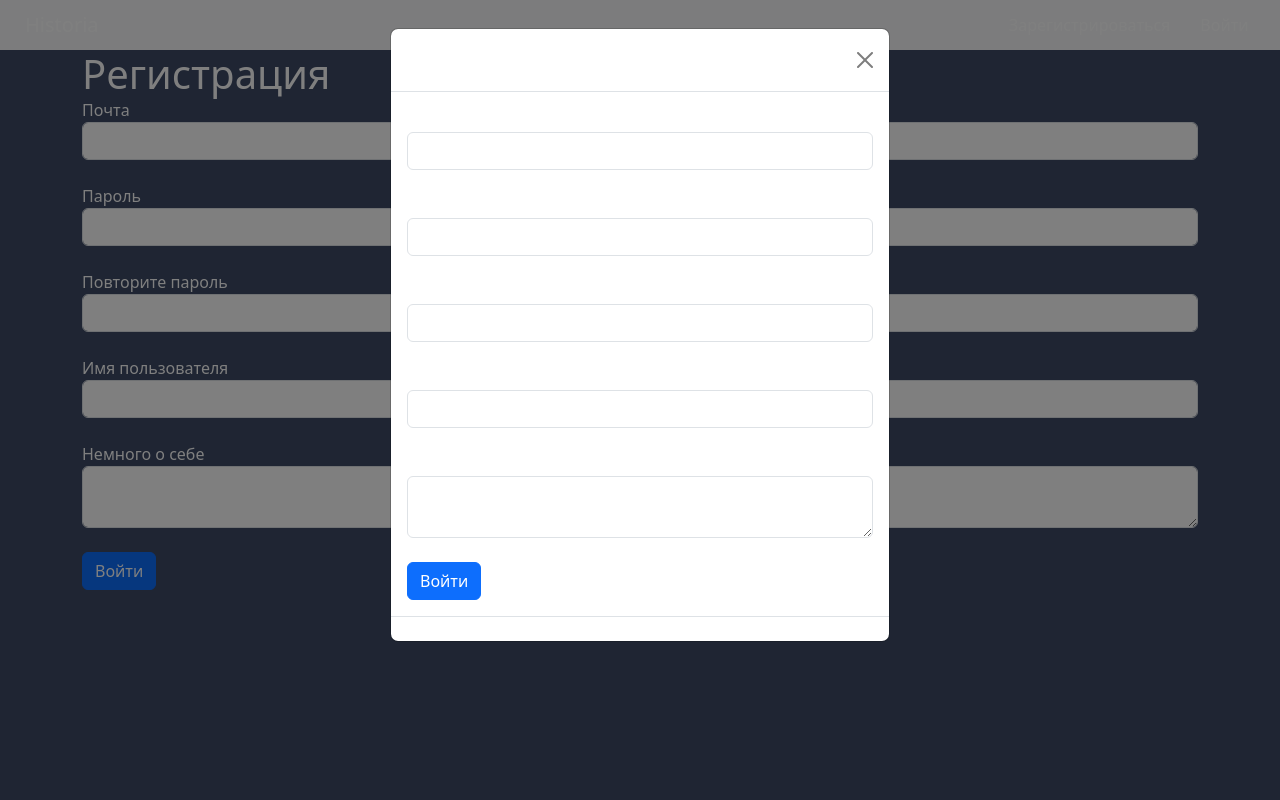
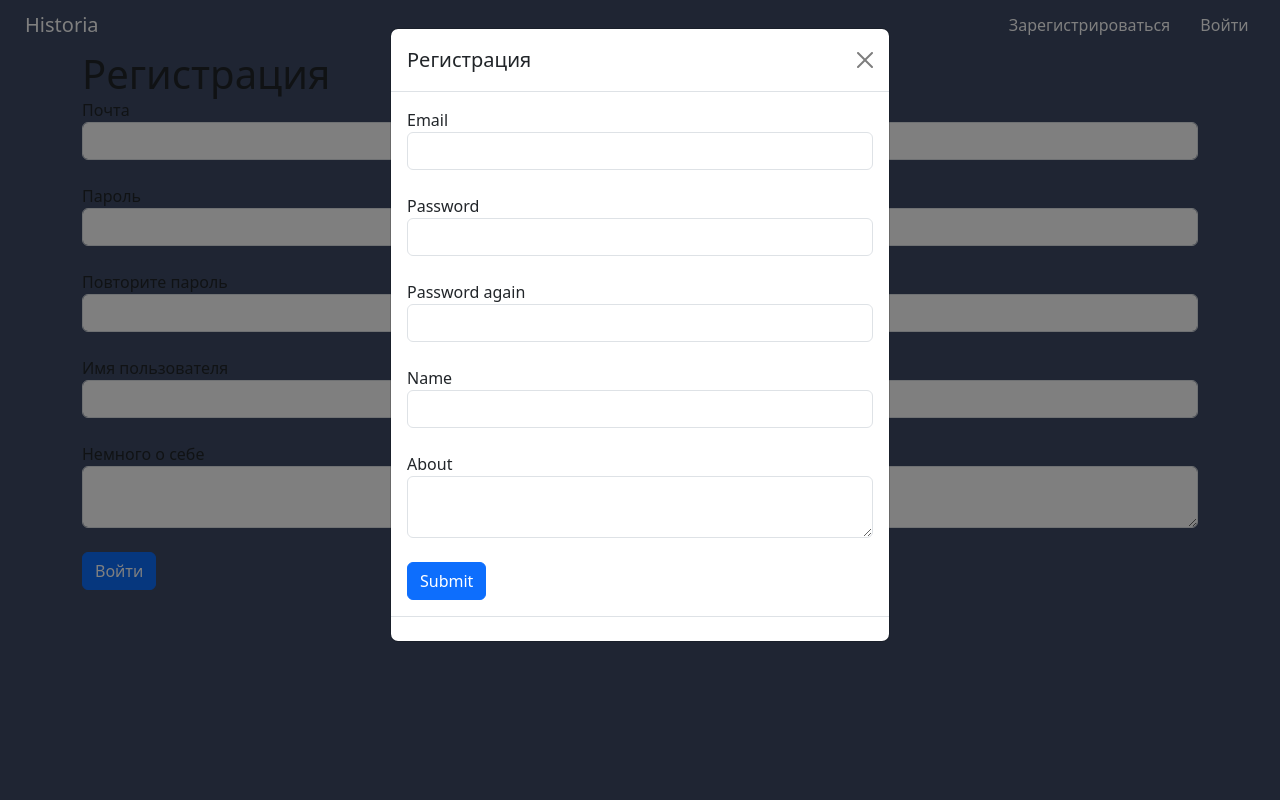
Before and after one commit to Lancet-crow/Historia, a Flask app: template templates/register.html in a window 1280 px wide, after a click on "Зарегистрироваться". Run offline with Flask 3, Linux system fonts and the light colour scheme; the template is opened without the code that fills it: values that come from a table or form of the project are taken from there, most other values are stand-ins (such as "Sample title", 1, 10 or a date in 2020); form fields are guessed from the names that the template uses.

Commit message:
Исправил ошибку с авторизацией пользователя, полностью перенёс систему авторизации на всплывающие окна.

```diff
--- a/main.py
+++ b/main.py
@@ -21,19 +21,32 @@ def load_user(user_id):
 
 @app.route('/', methods=['GET', 'POST'])
 def main_page():
-    form = RegisterForm()
-    if form.validate_on_submit():
-        if form.password.data != form.password_again.data:
-            return render_template('main_page.html', title="Main Page", form=form, message="Пароли не совпадают")
+    reg_form = RegisterForm()
+    log_form = LoginForm()
+
+    if reg_form.validate_on_submit():
+        if reg_form.password.data != reg_form.password_again.data:
+            return render_template('main_page.html', title="Main Page", reg_form=reg_form, log_form=log_form,
+                                   message="Пароли не совпадают")
         db_sess = db_session.create_session()
-        if db_sess.query(User).filter(User.email == form.email.data).first():
-            return render_template('main_page.html', title="Main Page", form=form, message="Такой пользователь уже есть")
+        if db_sess.query(User).filter(User.email == reg_form.email.data).first():
+            return render_template('main_page.html', title="Main Page", reg_form=reg_form, log_form=log_form,
+                                   message="Такой пользователь уже есть")
         user = User()
-        user.name, user.email, user.about = form.name.data, form.email.data, form.about.data
-        user.set_password(form.password.data)
+        user.name, user.email, user.about = reg_form.name.data, reg_form.email.data, reg_form.about.data
+        user.set_password(reg_form.password.data)
         db_sess.add(user)
         db_sess.commit()
-    return render_template('main_page.html', title="Main Page", form=form)
+
+    if log_form.validate_on_submit():
+        db_sess = db_session.create_session()
+        user = db_sess.query(User).filter(User.email == log_form.email.data).first()
+        if user and user.check_password(log_form.password.data):
+            login_user(user, remember=log_form.remember_me.data)
+            return redirect("/")
+        return render_template('main_page.html', title="Main Page",
+                               message="Неправильный логин или пароль", reg_form=reg_form, log_form=log_form)
+    return render_template('main_page.html', title="Main Page", reg_form=reg_form, log_form=log_form)
 
 
 @app.route('/profile/<username>')
@@ -42,42 +55,6 @@ def profile(username):
     if username == current_user.name:
         return render_template('profile.html', user=current_user)
 
-
-# @app.route('/register', methods=['GET', 'POST'])
-# def reqister():
-#     form = RegisterForm()
-#     if form.validate_on_submit():
-#         if form.password.data != form.password_again.data:
-#             return render_template('register.html', title='Регистрация',
-#                                    form=form,
-#                                    message="Пароли не совпадают")
-#         db_sess = db_session.create_session()
-#         if db_sess.query(User).filter(User.email == form.email.data).first():
-#             return render_template('register.html', title='Регистрация',
-#                                    form=form,
-#                                    message="Такой пользователь уже есть")
-#         user = User()
-#         user.name, user.email, user.about = form.name.data, form.email.data, form.about.data
-#         user.set_password(form.password.data)
-#         db_sess.add(user)
-#         db_sess.commit()
-#         return redirect('/login')
-#     return render_template('register.html', title='Регистрация', form=form)
-
-
-@app.route('/login', methods=['GET', 'POST'])
-def login():
-    form = LoginForm()
-    if form.validate_on_submit():
-        db_sess = db_session.create_session()
-        user = db_sess.query(User).filter(User.email == form.email.data).first()
-        if user and user.check_password(form.password.data):
-            login_user(user, remember=form.remember_me.data)
-            return redirect("/")
-        return render_template('login.html',
-                               message="Неправильный логин или пароль",
-                               form=form)
-    return render_template('login.html', title='Авторизация', form=form)
 
 
 @app.route('/logout')
--- a/static/css/main.css
+++ b/static/css/main.css
@@ -11,7 +11,6 @@ body {
     margin: 0;
     padding: 0;
     background-color: #3E4B66;
-    color: white;
 }
 
 body .btn {
@@ -27,8 +26,7 @@ body .btn {
     background-color: #272F3F;
 }
 
-.site-header .btn,
-.site-header a {
+.site-header .btn{
     color: white;
 }
 
@@ -40,6 +38,7 @@ body .btn {
     font-family: Verdana, Geneva, sans-serif;
     font-weight: 300;
     text-align: center;
+    color: white;
 }
 
 .box h1 {
@@ -61,3 +60,7 @@ body .btn {
     background-color: rgba(29,29,29,.75);
     background-blend-mode: multiply;
 }
+
+.bg-body-tertiary {
+    --bs-bg-opacity: 0;
+}
--- a/templates/index.html
+++ b/templates/index.html
@@ -5,12 +5,12 @@
     <meta name="viewport" content="width=device-width, initial-scale=1, shrink-to-fit=no">
     <link href="https://cdn.jsdelivr.net/npm/bootstrap@5.3.3/dist/css/bootstrap.min.css" rel="stylesheet"
           integrity="sha384-QWTKZyjpPEjISv5WaRU9OFeRpok6YctnYmDr5pNlyT2bRjXh0JMhjY6hW+ALEwIH" crossorigin="anonymous">
-    <link rel="stylesheet" href="./static/css/main.css">
+    <link rel="stylesheet" href="../static/css/main.css">
     <title>{{title}}</title>
 </head>
 <body>
     <header>
-        <nav class="navbar navbar-expand-lg bg-body-tertiary site-header">
+        <nav class="navbar navbar-expand-lg navbar-dark bg-body-tertiary site-header bg-dark">
             <div class="container-fluid">
                 <a class="navbar-brand btn" href="/">Historia</a>
                 <div class="collapse navbar-collapse" id="navbarSupportedContent">
@@ -32,7 +32,7 @@
                 {% else %}
                     <p class="to-right">
                         <a class="btn" data-bs-toggle="modal" data-bs-target="#registerModal">Зарегистрироваться</a>
-                        <a class="btn" href="/login">Войти</a>
+                        <a class="btn" data-bs-toggle="modal" data-bs-target="#loginModal">Войти</a>
                     </p>
 
                     <div class="modal fade" id="registerModal" tabindex="-1" aria-labelledby="registerModalLabel"
@@ -46,53 +46,96 @@
                                 </div>
                                 <div class="modal-body">
                                     <form action="" method="post">
-                                    {{ form.hidden_tag() }}
+                                    {{ reg_form.hidden_tag() }}
                                     <p>
-                                        {{ form.email.label }}<br>
-                                        {{ form.email(class="form-control", type="email") }}<br>
-                                        {% for error in form.email.errors %}
+                                        {{ reg_form.email.label }}<br>
+                                        {{ reg_form.email(class="form-control", type="email") }}<br>
+                                        {% for error in reg_form.email.errors %}
                                     <p class="alert alert-danger" role="alert">
                                         {{ error }}
                                     </p>
                                     {% endfor %}
                                     </p>
                                     <p>
-                                        {{ form.password.label }}<br>
-                                        {{ form.password(class="form-control", type="password") }}<br>
-                                        {% for error in form.password.errors %}
+                                        {{ reg_form.password.label }}<br>
+                                        {{ reg_form.password(class="form-control", type="password") }}<br>
+                                        {% for error in reg_form.password.errors %}
                                     <p class="alert alert-danger" role="alert">
                                         {{ error }}
                                     </p>
                                     {% endfor %}
                                     </p>
                                     <p>
-                                        {{ form.password_again.label }}<br>
-                                        {{ form.password_again(class="form-control", type="password") }}<br>
-                                        {% for error in form.password_again.errors %}
+                                        {{ reg_form.password_again.label }}<br>
+                                        {{ reg_form.password_again(class="form-control", type="password") }}<br>
+                                        {% for error in reg_form.password_again.errors %}
                                     <p class="alert alert-danger" role="alert">
                                         {{ error }}
                                     </p>
                                     {% endfor %}
                                     </p>
                                     <p>
-                                        {{ form.name.label }}<br>
-                                        {{ form.name(class="form-control") }}<br>
-                                        {% for error in form.name.errors %}
+                                        {{ reg_form.name.label }}<br>
+                                        {{ reg_form.name(class="form-control") }}<br>
+                                        {% for error in reg_form.name.errors %}
                                     <p class="alert alert-danger" role="alert">
                                         {{ error }}
                                     </p>
                                     {% endfor %}
                                     </p>
                                     <p>
-                                        {{ form.about.label }}<br>
-                                        {{ form.about(class="form-control") }}<br>
-                                        {% for error in form.about.errors %}
+                                        {{ reg_form.about.label }}<br>
+                                        {{ reg_form.about(class="form-control") }}<br>
+                                        {% for error in reg_form.about.errors %}
                                     <p class="alert alert-danger" role="alert">
                                         {{ error }}
                                     </p>
                                     {% endfor %}
                                     </p>
-                                    <p>{{ form.submit(type="submit", class="btn btn-primary") }}</p>
+                                    <p>{{ reg_form.submit(type="submit", class="btn btn-primary") }}</p>
+                                    {{message}}
+                                    </form>
+                                </div>
+                                <div class="modal-footer">
+                                </div>
+                            </div>
+                        </div>
+                    </div>
+                    <div class="modal fade" id="loginModal" tabindex="-1" aria-labelledby="loginModalLabel"
+                         aria-hidden="true">
+                        <div class="modal-dialog">
+                            <div class="modal-content">
+                                <div class="modal-header">
+                                    <h1 class="modal-title fs-5" id="loginModalLabel">Войти в систему</h1>
+                                    <button type="button" class="btn-close" data-bs-dismiss="modal"
+                                            aria-label="Close"></button>
+                                </div>
+                                <div class="modal-body">
+                                    <form action="" method="post">
+                                    {{ log_form.hidden_tag() }}
+                                    <p>
+                                        {{ log_form.email.label }}<br>
+                                        {{ log_form.email(class="form-control", type="email") }}<br>
+                                        {% for error in log_form.email.errors %}
+                                    <p class="alert alert-danger" role="alert">
+                                        {{ error }}
+                                    </p>
+                                    {% endfor %}
+                                    </p>
+                                    <p>
+                                        {{ log_form.password.label }}<br>
+                                        {{ log_form.password(class="form-control", type="password") }}<br>
+                                        {% for error in log_form.password.errors %}
+                                    <p class="alert alert-danger" role="alert">
+                                        {{ error }}
+                                    </p>
+                                    {% endfor %}
+                                    </p>
+                                    <p>
+                                        {{ log_form.remember_me.label }}<br>
+                                        {{ log_form.remember_me }}
+                                    </p>
+                                    <p>{{ log_form.submit(type="submit", class="btn btn-primary") }}</p>
                                     {{message}}
                                     </form>
                                 </div>
```
